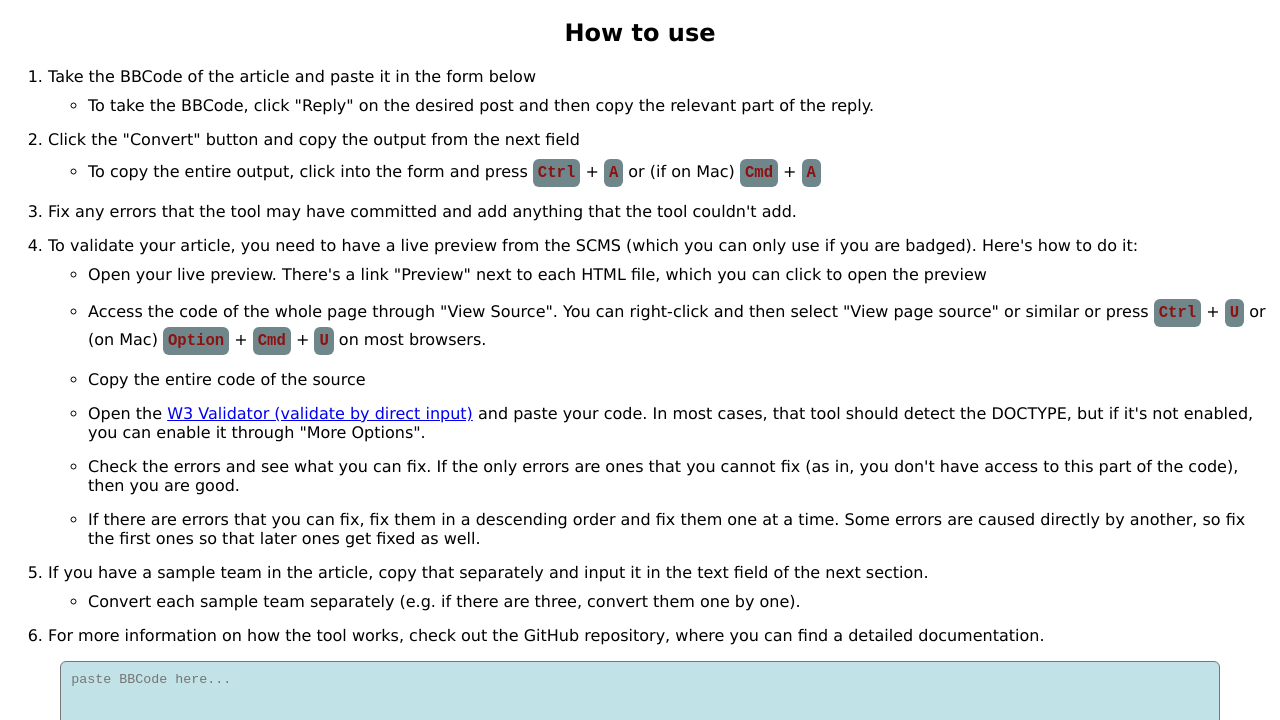
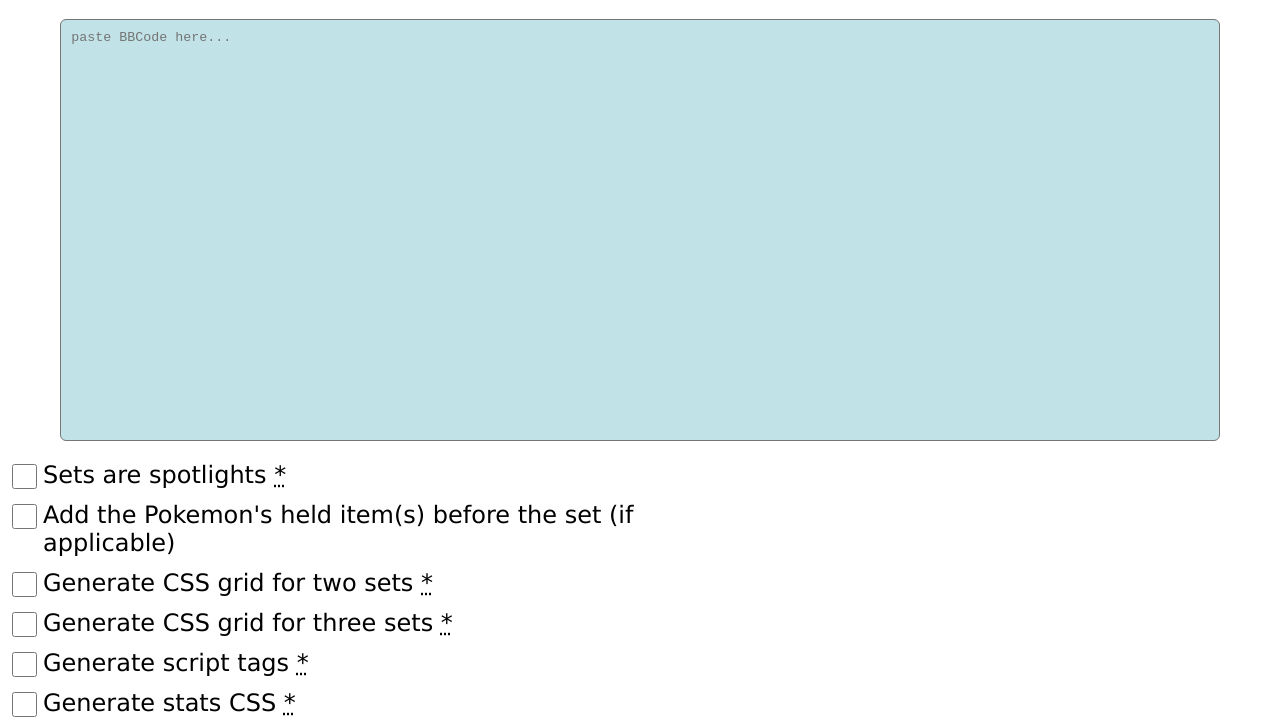
Before and after one commit to RyotaMitaraiWeb/TFP-Articles-to-HTML, a plain HTML site: page index.html in a window 1280 px wide. Shown: the part 80-800 px from the top of the page. Drawn offline with Linux system fonts and the light colour scheme.

Commit message:
remove guide from HTML

```diff
--- a/index.html
+++ b/index.html
@@ -11,36 +11,6 @@
 
 <body>
     <h1>Convert The Flying Press articles to HTML code <span>by <a href="https://www.smogon.com/forums/members/ryota-mitarai.318452/" target="_blank">Ryota Mitarai</a>. GitHub repository</span></h1>
-    <h2>How to use</h2>
-    <ol>
-        <li>Take the BBCode of the article and paste it in the form below
-            <ul>
-                <li>To take the BBCode, click "Reply" on the desired post and then copy the relevant part of the reply.</li>
-            </ul>
-        </li>
-        <li>Click the "Convert" button and copy the output from the next field
-            <ul>
-                <li>To copy the entire output, click into the form and press <kbd>Ctrl</kbd> + <kbd>A</kbd> or (if on Mac) <kbd>Cmd</kbd> + <kbd>A</kbd></li>
-            </ul>
-        </li>
-        <li>Fix any errors that the tool may have committed and add anything that the tool couldn't add.</li>
-        <li>To validate your article, you need to have a live preview from the SCMS (which you can only use if you are badged). Here's how to do it:
-            <ul>
-                <li>Open your live preview. There's a link "Preview" next to each HTML file, which you can click to open the preview</li>
-                <li>Access the code of the whole page through "View Source". You can right-click and then select "View page source" or similar or press <kbd>Ctrl</kbd> + <kbd>U</kbd> or (on Mac) <kbd>Option</kbd> + <kbd>Cmd</kbd> + <kbd>U</kbd> on most browsers.</li>
-                <li>Copy the entire code of the source</li>
-                <li>Open the <a href="https://validator.w3.org/#validate_by_input" target="_blank">W3 Validator (validate by direct input)</a> and paste your code. In most cases, that tool should detect the DOCTYPE, but if it's not enabled, you can enable it through "More Options".</li>
-                <li>Check the errors and see what you can fix. If the only errors are ones that you cannot fix (as in, you don't have access to this part of the code), then you are good.</li>
-                <li>If there are errors that you can fix, fix them in a descending order and fix them one at a time. Some errors are caused directly by another, so fix the first ones so that later ones get fixed as well.</li>
-            </ul>
-        </li>
-        <li>If you have a sample team in the article, copy that separately and input it in the text field of the next section.
-            <ul>
-                <li>Convert each sample team separately (e.g. if there are three, convert them one by one).</li>
-            </ul>
-        </li>
-        <li>For more information on how the tool works, check out the GitHub repository, where you can find a detailed documentation.</li>
-    </ol>
     <form action="">
         <textarea name="" id="article" cols="30" rows="10" placeholder="paste BBCode here..."></textarea>
         <div class="group">
```
